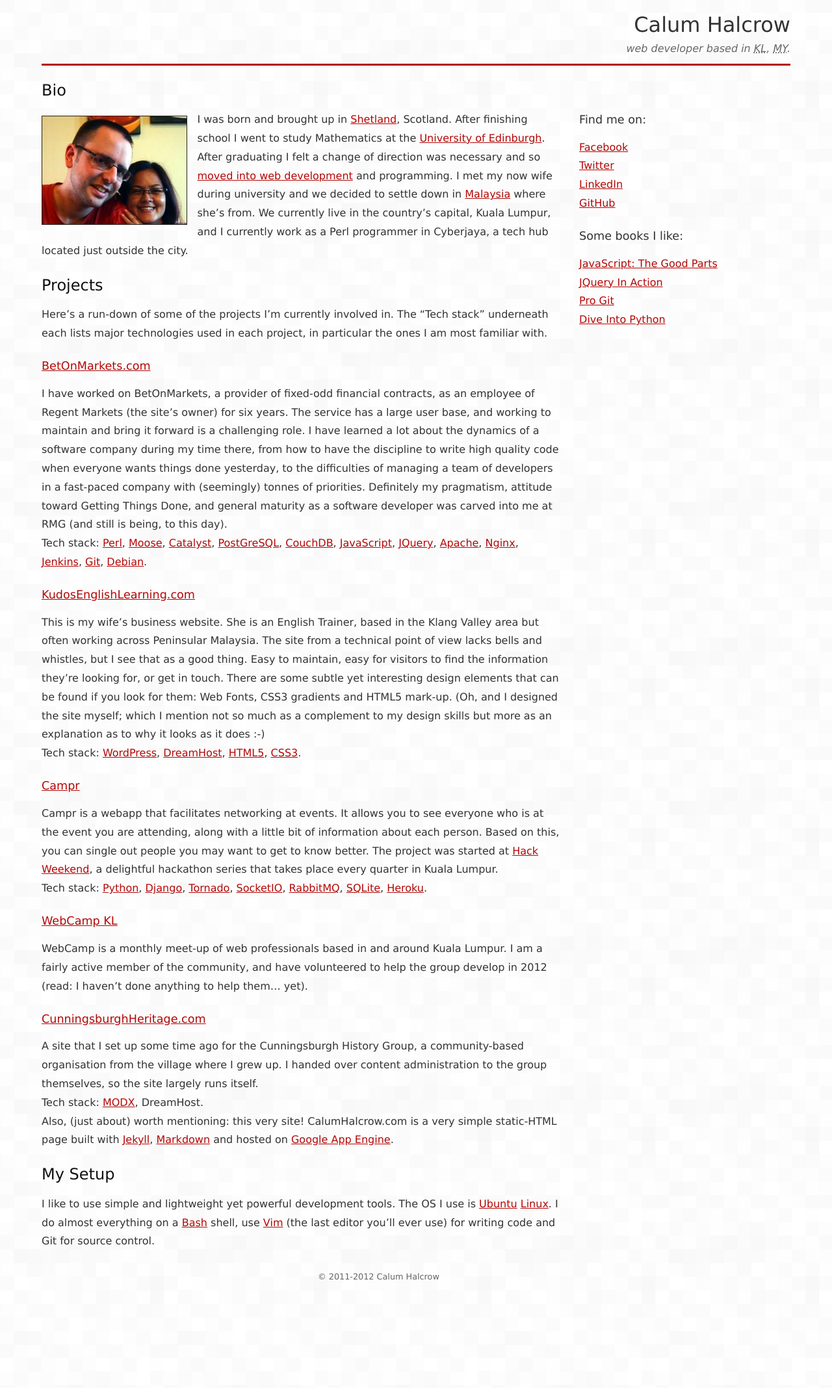
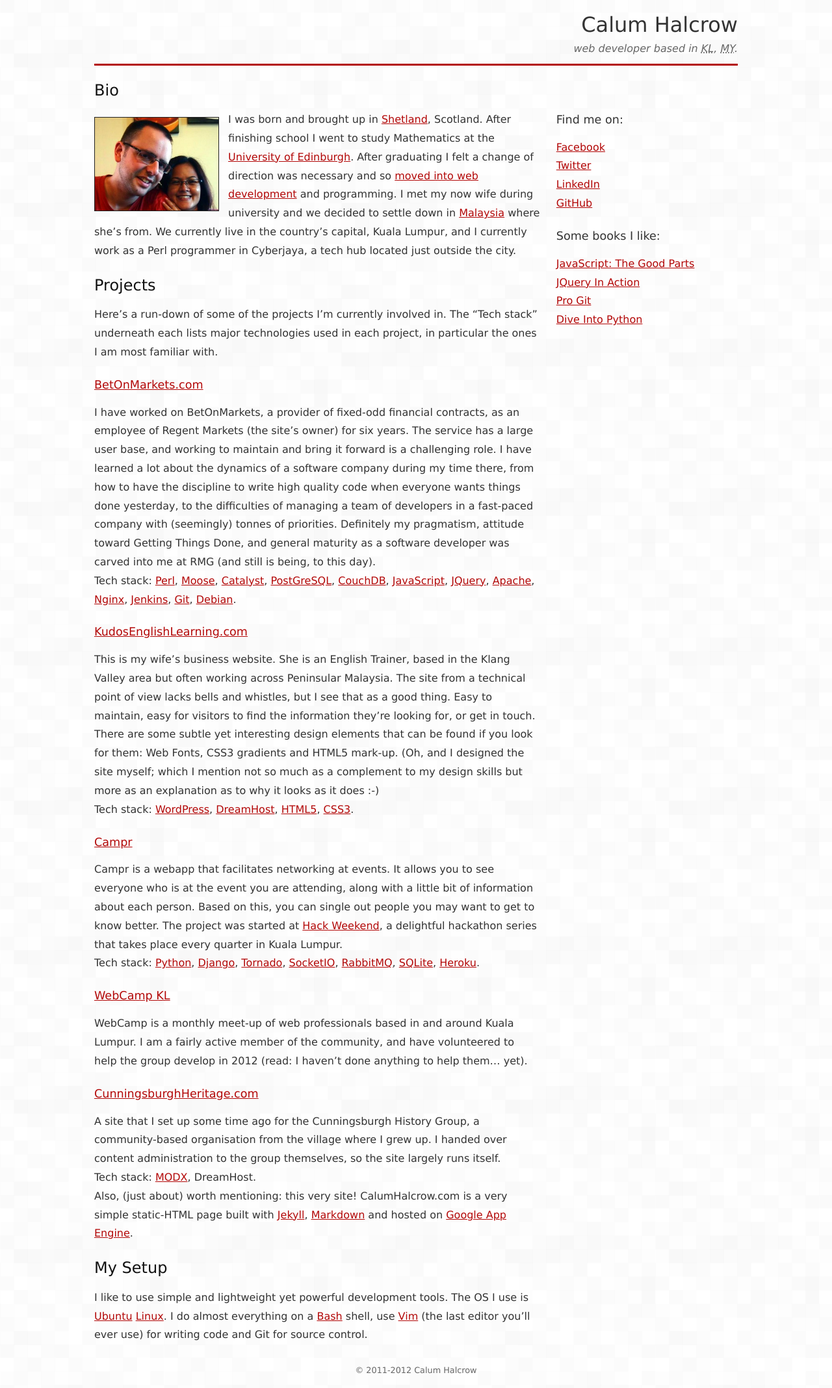
Before and after one commit to calumhalcrow/calumhalcrow, a Jekyll site: the page built from index.md, in a window 1280 px wide. Shown: the whole page at 65% size. Built offline with Jekyll 4.4.1, drawn with Linux system fonts in a browser that asks for light colours; before the commit the page ends 1992 px from its top, so only the background shows below that.

Commit message:
Tailor viewing experience for various widths.
Respond, baby!

```diff
--- a/css/style.css
+++ b/css/style.css
@@ -94,7 +94,7 @@
 #content img {
     float:left;
     width:27.7777778%;
-    margin:1% 2% 1% 0;
+    margin:1.5% 2% 1% 0;
     border:1px solid #222;
 }
 
@@ -112,3 +112,33 @@
     font-size:0.8em;
     color:#666;
 }
+
+
+@media screen and (min-width: 1100px) {
+    body, #footer {
+        width:990px;
+    }
+}
+
+@media screen and (max-width: 600px) {
+    body {
+        font-size:80%;
+    }
+}
+
+@media screen and (max-width: 400px) {
+    body {
+        text-align:justify;
+    }
+    #content {
+        width:100%;
+        float:none;
+    }
+    #sidecol {
+        width:100%;
+        float:none;
+        margin-top:1em;
+        padding-top:1em;
+        border-top:3px solid #b30808;
+    }
+}
```
